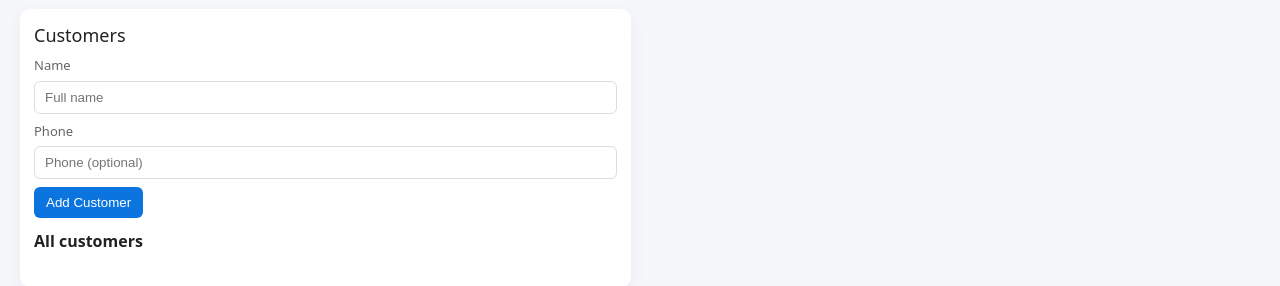
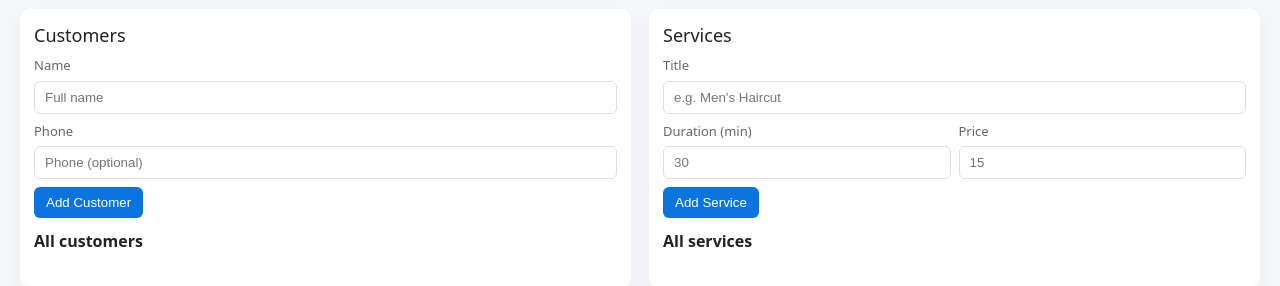
Before and after one commit to 20060602-hub/BarberFlow, a plain HTML site: page public/index.html in a window 1280 px wide. Shown: the part 62-348 px from the top of the page. Drawn offline with Linux system fonts and the light colour scheme.

Commit message:
service frontend

```diff
--- a/public/index.html
+++ b/public/index.html
@@ -90,3 +90,32 @@
       <h4 style="margin-top:12px">All customers</h4>
       <ul id="custList"></ul>
     </div>
+
+    <!-- Services -->
+    <div class="card">
+      <div class="section-title">Services</div>
+      <div id="servNotice" class="notice" style="display:none"></div>
+
+      <div id="serviceForm">
+        <label>Title</label>
+        <input id="servTitle" type="text" placeholder="e.g. Men's Haircut">
+        <div class="row">
+          <div>
+            <label>Duration (min)</label>
+            <input id="servDuration" type="number" placeholder="30">
+          </div>
+          <div>
+            <label>Price</label>
+            <input id="servPrice" type="number" placeholder="15">
+          </div>
+        </div>
+        <div style="margin-top:8px">
+          <button id="addServBtn">Add Service</button>
+          <button id="saveServBtn" style="display:none" class="secondary">Save</button>
+          <button id="cancelServBtn" style="display:none" class="secondary">Cancel</button>
+        </div>
+      </div>
+
+      <h4 style="margin-top:12px">All services</h4>
+      <ul id="servList"></ul>
+    </div>
```
